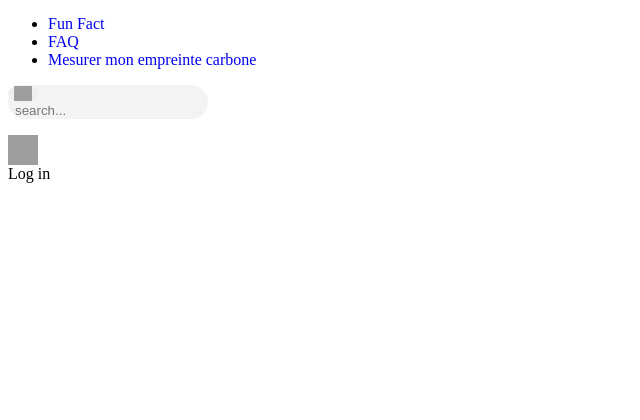
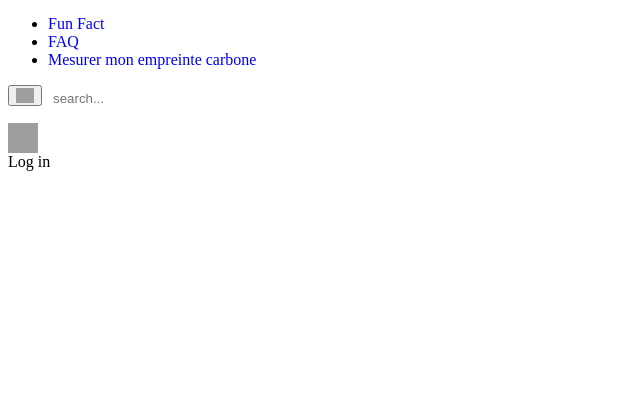
Before and after one commit to Lowlycoder/InfiniteMeasures, a PHP site: page /header.php in a window 1280 px wide. Shown: the part 89-509 px from the top of the page, without its empty margins (0-640 px from the left). Run offline with PHP 8.4, Linux system fonts and the light colour scheme; some libraries are stand-ins or nearby versions; grey boxes are pictures that could not be loaded.

Commit message:
Suppression des styles dans la page php

```diff
--- a/app/views/header.php
+++ b/app/views/header.php
@@ -26,8 +26,8 @@
         </div>
 
         <div class="search_container" > <!-- La bare de recherche -->
-            <form action="#" method="get" id="search_bar" style="background-color:rgb(243, 243, 243);border-radius:2rem;width:200px;padding:0px;">
-                <button type="submit" style="border-radius:50%;border:0;cursor:pointer;"><img src="https://cdn4.iconfinder.com/data/icons/popular-ui/24/04_ui_user_interface_search_magnifying_glass_web_ios-512.png" alt="loop" width="18px" height="15px"></button>
+            <form action="#" method="get" id="search_bar">
+                <button type="submit" id="search-button"><img src="https://cdn4.iconfinder.com/data/icons/popular-ui/24/04_ui_user_interface_search_magnifying_glass_web_ios-512.png" alt="loop" width="18px" height="15px"></button>
                 <input type="text" placeholder="search..." style="background: transparent;flex:1;border:0;outline: none;padding-left:7px;">
             </form>
 
```
